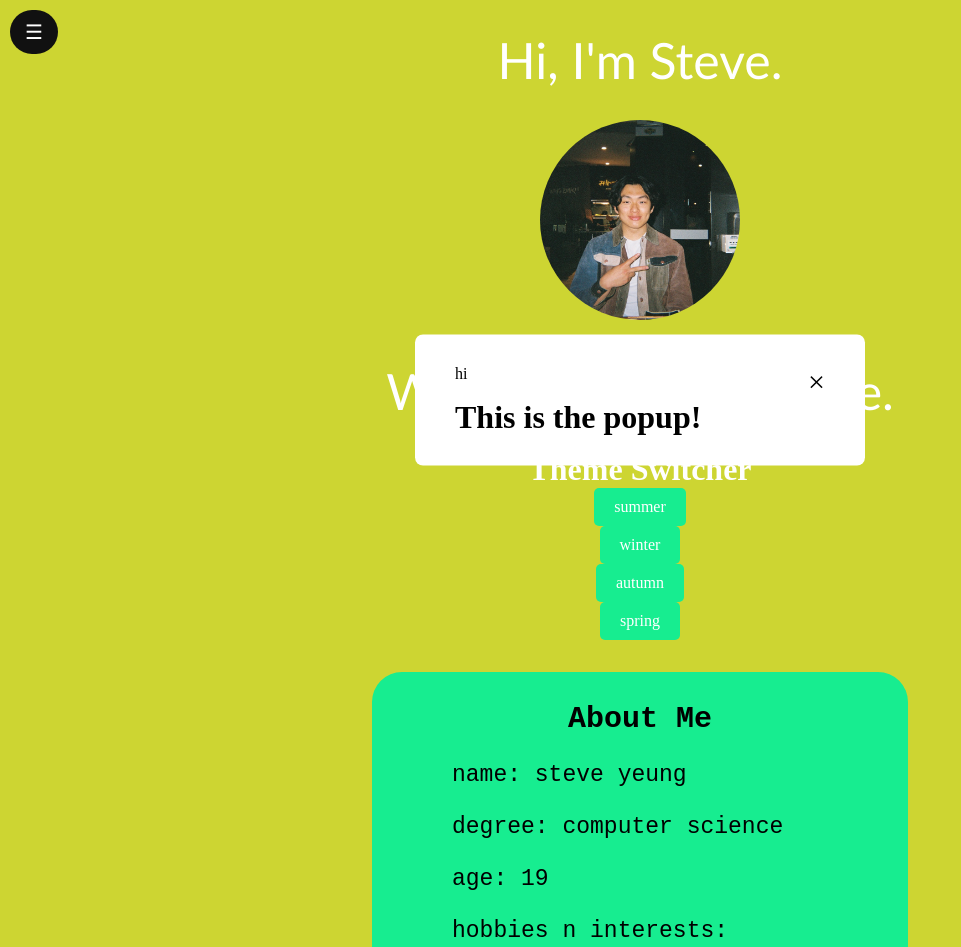
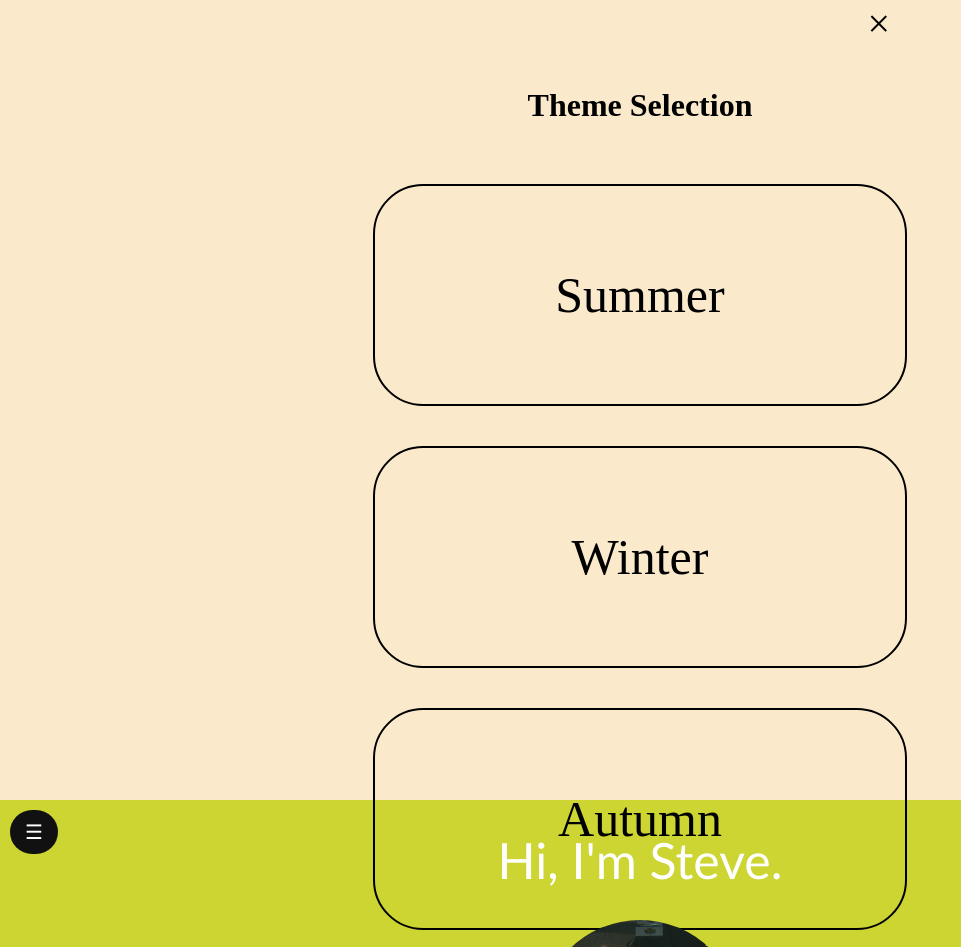
Before and after one commit to Zyphias/personal, a plain HTML site: page index.html in a window 1280 px wide. Shown: the top 947 px of the page, without its empty margins (0-961 px from the left). Drawn offline with nearby package versions, Linux system fonts and the light colour scheme.

Commit message:
created popup functions

```diff
--- a/index.html
+++ b/index.html
@@ -8,9 +8,11 @@
     <link rel="stylesheet" href="style.css">
     <script src="https://ajax.googleapis.com/ajax/libs/jquery/3.6.4/jquery.min.js"></script>
     <script>
+        $("body").css("overflow", "hidden");
         $(document).ready(function(){
           $(".close-popup").click(function(){
-            $(".popup").fadeOut();
+            $(".popup").fadeOut(3000);
+            $("body").css("overflow", "visible");
           });
         });
         $(document).load().scrollTop(0);
@@ -21,13 +23,20 @@
         // prefade action
         document.body.classList.add('fade');
     </script>
-    <div class="popup">
+    <div class="popup" style="display: flex;">
         <div class="space">
-            <div class="filler">hi</div>
+            <div class="filler"></div>
             <button class="close-popup" id="close-popup">&times;</button>
         </div>
         <div class="pop-info">
-            <h1>This is the popup!</h1>
+            <h1>Theme Selection</h1>
+            <div class="selections">
+                <button id="switch" onclick="toggleSummer()" class="close-popup">Summer</button>
+                <button id="switch" onclick="toggleWinter()" class="close-popup">Winter</button>
+                <button id="switch" onclick="toggleAutumn()" class="close-popup">Autumn</button>
+                <button id="switch" onclick="toggleSpring()" class="close-popup">Spring</button>
+            </div>
+
         </div>
     </div>
     <button class="openbtn" onclick="openNav()">☰</button>
@@ -37,13 +46,6 @@
             <img class="profile" src="final.jpeg" alt="me">
             <div class="titlei">Welcome to my profile.</div>
         </div>
-    </div>
-    <div class="container">
-        <h1>Theme Switcher</h1>
-        <button id="switch" onclick="toggleSummer()">summer</button>
-        <button id="switch" onclick="toggleWinter()">winter</button>
-        <button id="switch" onclick="toggleAutumn()">autumn</button>
-        <button id="switch" onclick="toggleSpring()">spring</button>
     </div>
     <div class="all">
         <div class="sidebar" id="mySidebar">
@@ -160,11 +162,12 @@
         window.addEventListener("load", function(){
             setTimeout(
                 function open(event) {
-                    document.querySelector(".popup").style.display = "block";
+                    document.querySelector(".popup").style.display = "flex";
                 },
                 1000
             );
         });
+
 
         // fade in function
         document.addEventListener("DOMContentLoaded", () => {
@@ -174,7 +177,8 @@
         });
 
         // stops scrolling when popup is open
-        // $("body").css("overflow", "hidden");
+
+        $("body").css("overflow", "hidden");
 
     </script>
 </body>
--- a/style.css
+++ b/style.css
@@ -226,41 +226,47 @@ button {
     border-radius: 5px;
 }
 
-*, *::before, *::after {
-    box-sizing: border-box;
-    padding: 0;
-    margin: 0;
+.popup {
+    background-color: #faeacb;
+    width: 100%;
+    height: 100vh;
+    /* display: flex !important; */
+    flex-direction: column;
+    align-items: center;
 }
 
-.popup {
-    background-color: white;
-    width: 450px;
-    padding: 30px 40px;
-    position: absolute;
-    transform: translate(-50%, -50%);
-    left: 50%;
-    top: 50%;
-    border-radius: 8px;
+.selections {
+    display: flex;
+    flex-direction: column;
+}
+
+.selections > button {
+    font-size: 50px;
+    padding: 80px 180px;
+    border: black 2px solid;
+    border-radius: 50px;
+    margin: 20px;
+}
+
+.close-popup {
+    font-size: 40px;
+}
+
+.pop-info {
+    display: flex;
+    flex-direction: column;
+    justify-content: center;
+    align-items: center;
+}
+
+.pop-info h1 {
+    padding: 40px 0px;
 }
 
 .space {
     display: flex;
-}
-.filler {
-    flex: 1;
-}
-.popup button {
-    background-color: transparent;
-    font-size: 30px;
-    color: black;
-    border: none;
-    outline: none;
-    cursor: pointer;
-}
-.popup p {
-    font-size: 14px;
-    text-align: justify;
-    margin: 20px 0;
+    width: 500px;
+    justify-content: space-between;
 }
 
 body {
```
